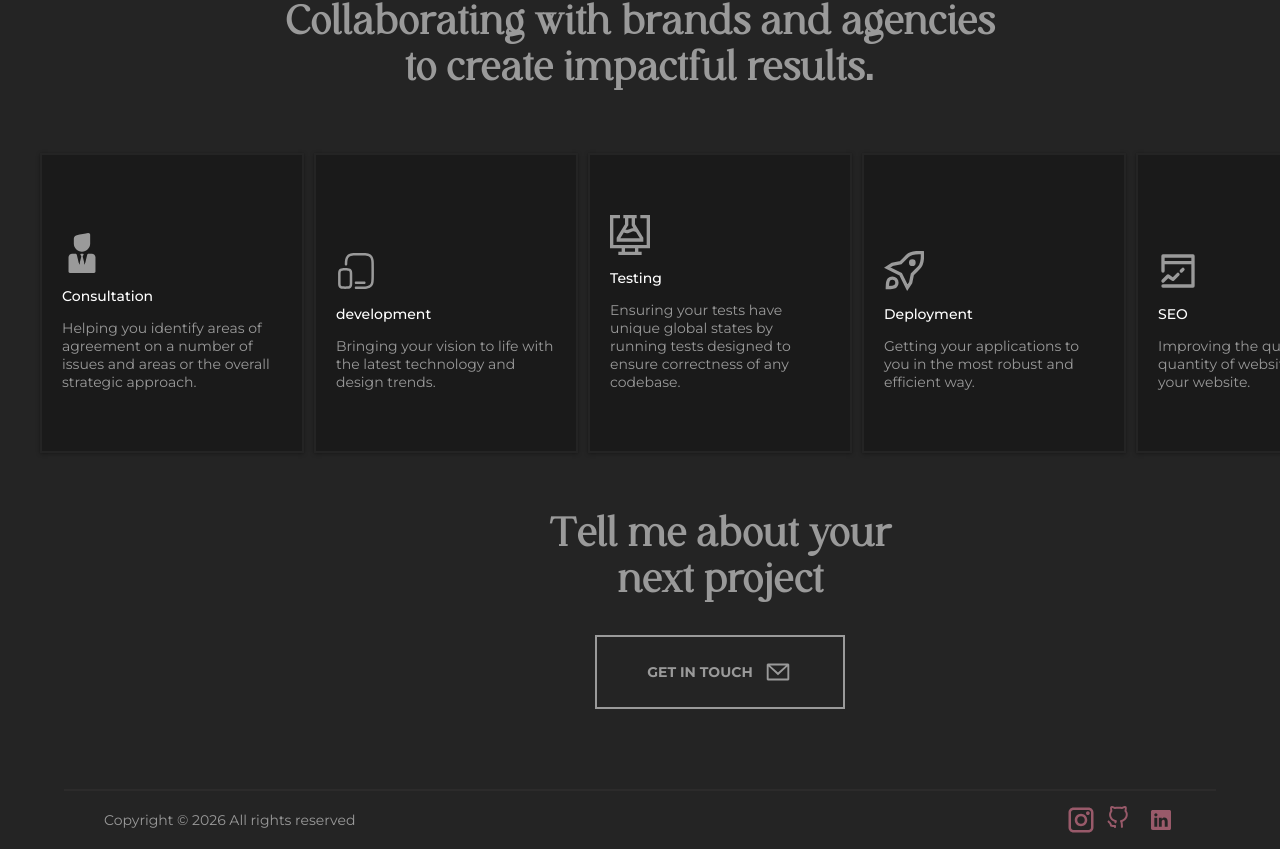
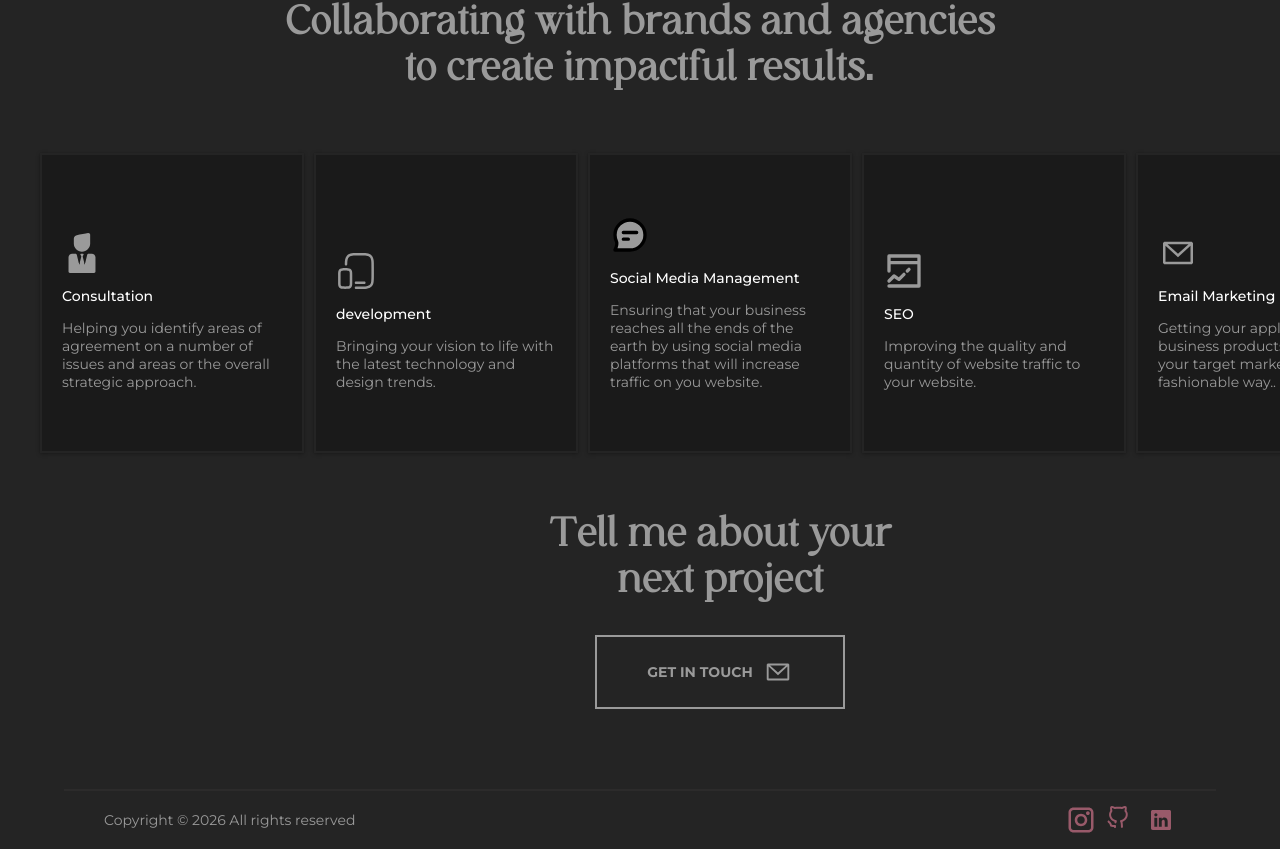
Before and after one commit to Paris2020/nellymoseki, a Vue app: page / in a window 1280 px wide. Shown: the part 1078-1927 px from the top of the page. Built offline with nearby package versions, Linux system fonts and the light colour scheme.

Commit message:
Feature - update About, Header and Projects section. Added new icons

```diff
--- a/src/components/About.vue
+++ b/src/components/About.vue
@@ -23,17 +23,10 @@
                     </dl>
                 </div>
                 <div class="card">
-                    <icon name="testing"></icon>
+                    <icon name="social"></icon>
                     <dl>
-                        <dt>Testing</dt>
-                        <dd>Ensuring your tests have unique global states by running tests designed to ensure correctness of any codebase.</dd>
-                    </dl>
-                </div>
-                <div class="card">
-                    <icon name="deployment"></icon>
-                    <dl>
-                        <dt>Deployment</dt>
-                        <dd>Getting your applications to you in the most robust and efficient way.</dd>
+                        <dt>Social Media Management</dt>
+                        <dd>Ensuring that your business reaches all the ends of the earth by using social media platforms that will increase traffic on you website.</dd>
                     </dl>
                 </div>
                 <div class="card">
@@ -41,6 +34,13 @@
                     <dl>
                         <dt>SEO</dt>
                         <dd>Improving the quality and quantity of website traffic to your website.</dd>
+                    </dl>
+                </div>
+                <div class="card">
+                    <icon name="email"></icon>
+                    <dl>
+                        <dt>Email Marketing</dt>
+                        <dd>Getting your applications and business products out there to your target market in the most fashionable way..</dd>
                     </dl>
                 </div>
             </div>
--- a/src/components/Header.vue
+++ b/src/components/Header.vue
@@ -13,7 +13,7 @@
         <div class="wrapper">
 
             <div class="profile-pic">
-                <img src="/images/profile.png" width="250" alt="profile photo">
+                <img src="/images/profile.png" width="250" alt="Photo by @siede.lee">
             </div>
 
             <h4>Salut! My name is Nelly &#128081</h4>
--- a/src/components/Projects.vue
+++ b/src/components/Projects.vue
@@ -7,12 +7,12 @@
         <!-- <h2>To name a few...</h2> -->
         <div class="wrapper">
             <div class="projects-wrap">
-                <div class="project"><a href="https://help.afrihost.com/" target="_blank"><img src="/images/project/help-centre.png" srcset="/images/projects/help-centre@2x.png" width="300" alt="Afrihost Help Centre"></a></div>
-                <div class="project"><a href="https://www.afrihost.com/voip/" target="_blank"><img src="/images/project/pure-voip.png" srcset="/images/projects/pure-voip@2x.png" width="300" alt="Afrihost VoIP"></a></div>
-                <div class="project"><a href="https://www.afrihost.com/plus/" target="_blank"><img src="/images/project/afrihost-plus.png" srcset="/images/projects/afrihost-plus@2x.png" width="300" alt="Afrihost plus"></a></div>
-                <div class="project"><a href="https://www.openstreets.org.za/" target="_blank"><img src="/images/project/openstreets.png" srcset="/images/projects/openstreets@2x.png" width="300" alt="Open Streets"></a></div>
-                <div class="project"><a href="https://www.bartgeier.ch/" target="_blank"><img src="/images/project/bartgeier.png" srcset="/images/projects/bartgeier@2x.png" width="300" alt="Bartgeier"></a></div>
-                <div class="project"><a href="https://www.villageschoolsnamibia.com/" target="_blank"><img src="/images/project/jd-village-school.png" srcset="/images/projects/jd-village-school@2x.png" width="300" alt="Village Schools Namibia"></a></div>
+                <div class="project"><a href="https://help.afrihost.com/" target="_blank"><img src="/images/projects/help-centre.png" srcset="/images/projects/help-centre@2x.png" width="300" alt="Afrihost Help Centre"></a></div>
+                <div class="project"><a href="https://www.afrihost.com/voip/" target="_blank"><img src="/images/projects/pure-voip.png" srcset="/images/projects/pure-voip@2x.png" width="300" alt="Afrihost VoIP"></a></div>
+                <div class="project"><a href="https://www.afrihost.com/plus/" target="_blank"><img src="/images/projects/afrihost-plus.png" srcset="/images/projects/afrihost-plus@2x.png" width="300" alt="Afrihost plus"></a></div>
+                <div class="project"><a href="https://www.openstreets.org.za/" target="_blank"><img src="/images/projects/openstreets.png" srcset="/images/projects/openstreets@2x.png" width="300" alt="Open Streets"></a></div>
+                <div class="project"><a href="https://www.bartgeier.ch/" target="_blank"><img src="/images/projects/bartgeier.png" srcset="/images/projects/bartgeier@2x.png" width="300" alt="Bartgeier"></a></div>
+                <div class="project"><a href="https://www.villageschoolsnamibia.com/" target="_blank"><img src="/images/projects/jd-village-school.png" srcset="/images/projects/jd-village-school@2x.png" width="300" alt="Village Schools Namibia"></a></div>
             </div>
         </div>
     </section>
--- a/src/components/global/IconSymbols.vue
+++ b/src/components/global/IconSymbols.vue
@@ -46,7 +46,8 @@
             <path d="M3.33203 15.9454C3.02568 15.4859 2.40481 15.3617 1.94528 15.6681C1.48576 15.9744 1.36158 16.5953 1.66793 17.0548C1.8941 17.3941 2.16467 17.6728 2.39444 17.9025C2.4368 17.9449 2.47796 17.9858 2.51815 18.0257C2.71062 18.2169 2.88056 18.3857 3.05124 18.5861C3.42875 19.0292 3.80536 19.626 4.0194 20.6962C4.11474 21.1729 4.45739 21.4297 4.64725 21.5419C4.85315 21.6635 5.07812 21.7352 5.26325 21.7819C5.64196 21.8774 6.10169 21.927 6.53799 21.9559C7.01695 21.9877 7.53592 21.998 7.99999 22.0008C8.00033 22.5527 8.44791 23.0001 8.99998 23.0001C9.55227 23.0001 9.99998 22.5524 9.99998 22.0001V21.0001C9.99998 20.4478 9.55227 20.0001 8.99998 20.0001C8.90571 20.0001 8.80372 20.0004 8.69569 20.0008C8.10883 20.0026 7.34388 20.0049 6.67018 19.9603C6.34531 19.9388 6.07825 19.9083 5.88241 19.871C5.58083 18.6871 5.09362 17.8994 4.57373 17.2891C4.34391 17.0194 4.10593 16.7834 3.91236 16.5914C3.87612 16.5555 3.84144 16.5211 3.80865 16.4883C3.5853 16.265 3.4392 16.1062 3.33203 15.9454Z"></path>
         </symbol>
 
-        <symbol>
+        <symbol viewBox="0 0 24 24" id="social">
+            <path d="M8 10.5H16M8 14.5H11M21.0039 12C21.0039 16.9706 16.9745 21 12.0039 21C9.9675 21 3.00463 21 3.00463 21C3.00463 21 4.56382 17.2561 3.93982 16.0008C3.34076 14.7956 3.00391 13.4372 3.00391 12C3.00391 7.02944 7.03334 3 12.0039 3C16.9745 3 21.0039 7.02944 21.0039 12Z" stroke="#000000" stroke-width="2" stroke-linecap="round" stroke-linejoin="round"></path>
         </symbol>
 
         <symbol>
```
